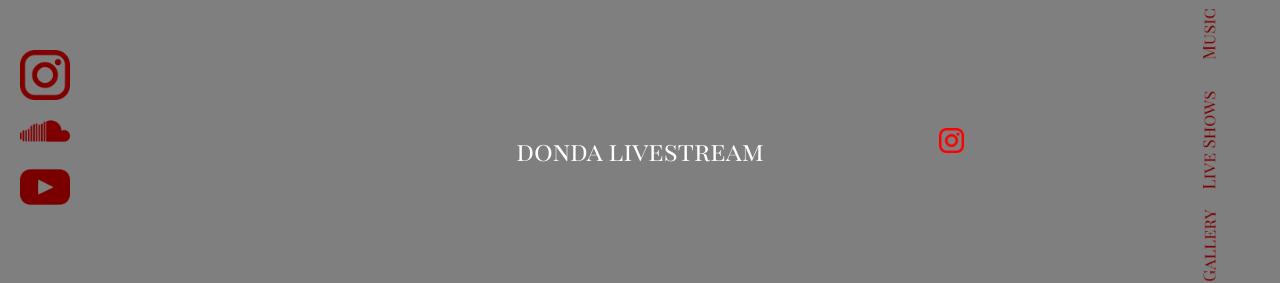
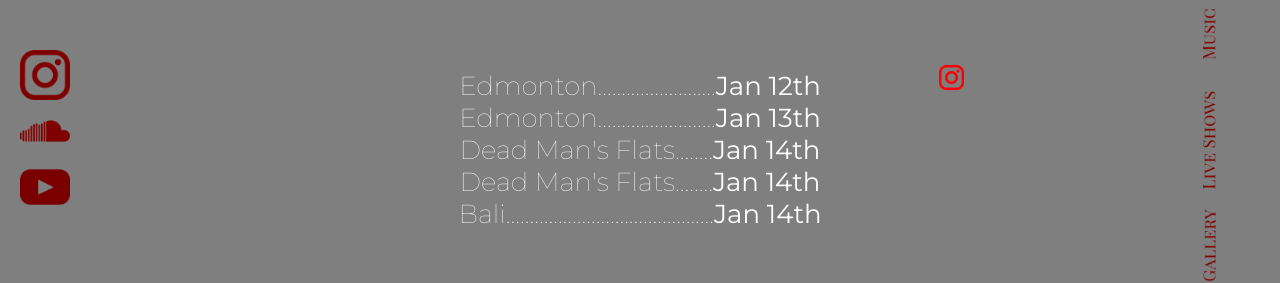
Before and after one commit to kairos4242/nick-lange, a React (Create React App) app: page / in a window 1280 px wide. Both pictures are taken after a click on the picture 1210 px from the left and 389 px from the top of the page. Shown: the part 250-533 px from the top of the page. Built offline with nearby package versions, Linux system fonts and the light colour scheme.

Commit message:
Add right bar functionality

```diff
--- a/src/components/RightBarLiveShowsButton.js
+++ b/src/components/RightBarLiveShowsButton.js
@@ -24,7 +24,13 @@
         return (
             <div className="soundcloud-icon">
                 <Popup ref={this.popupRef} trigger={false}>
-                    <stylized>donda livestream</stylized>
+                    <span>
+                        <montserrat-light>Edmonton.........................</montserrat-light><montserrat-mid>Jan 12th</montserrat-mid><br></br>
+                        <montserrat-light>Edmonton.........................</montserrat-light><montserrat-mid>Jan 13th</montserrat-mid><br></br>
+                        <montserrat-light>Dead Man's Flats........</montserrat-light><montserrat-mid>Jan 14th</montserrat-mid><br></br>
+                        <montserrat-light>Dead Man's Flats........</montserrat-light><montserrat-mid>Jan 14th</montserrat-mid><br></br>
+                        <montserrat-light>Bali............................................</montserrat-light><montserrat-mid>Jan 14th</montserrat-mid><br></br>
+                    </span>
                 </Popup>
                 <img
                 className="soundcloud"
```
Also changed, not shown: Notes.txt.
